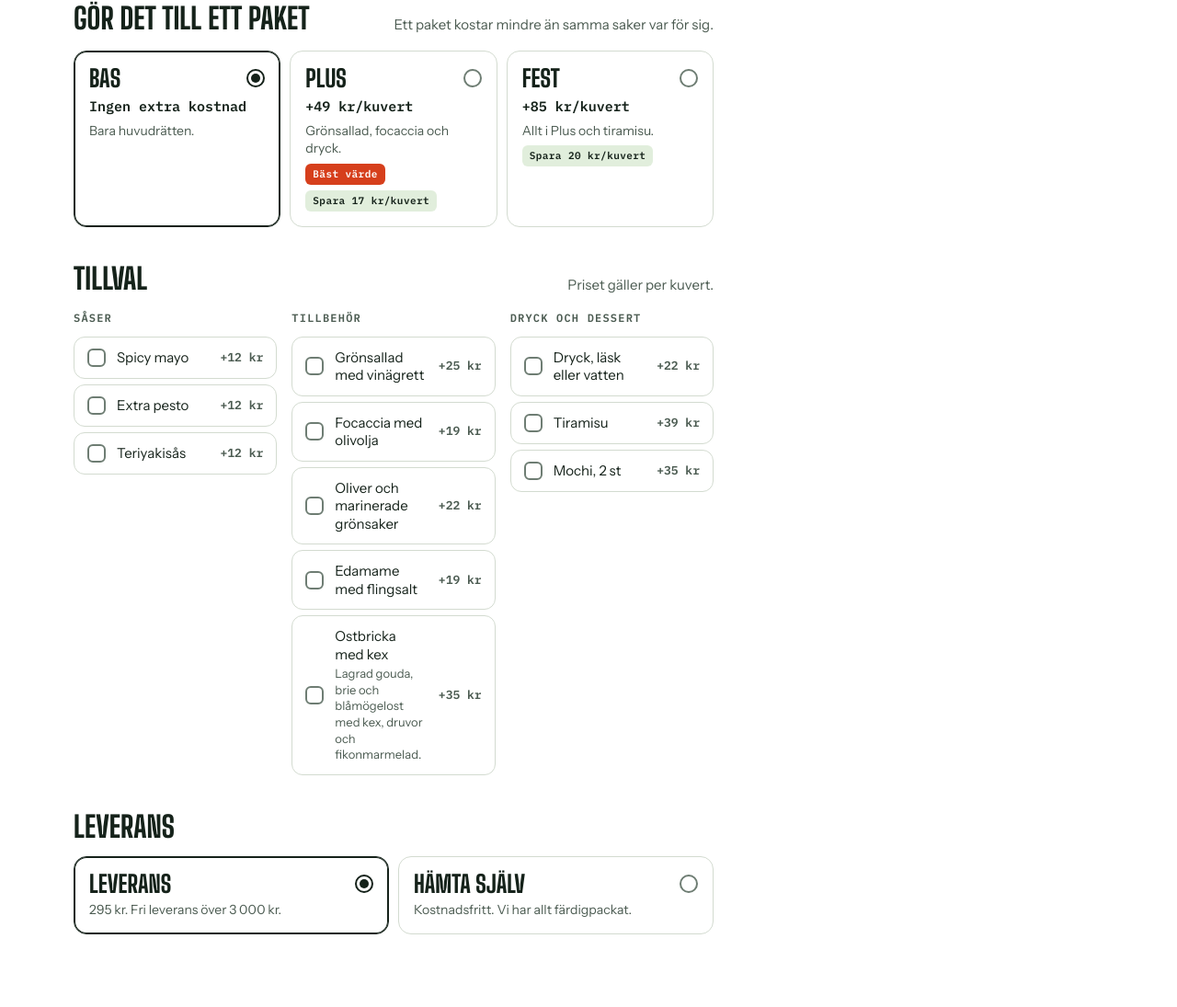
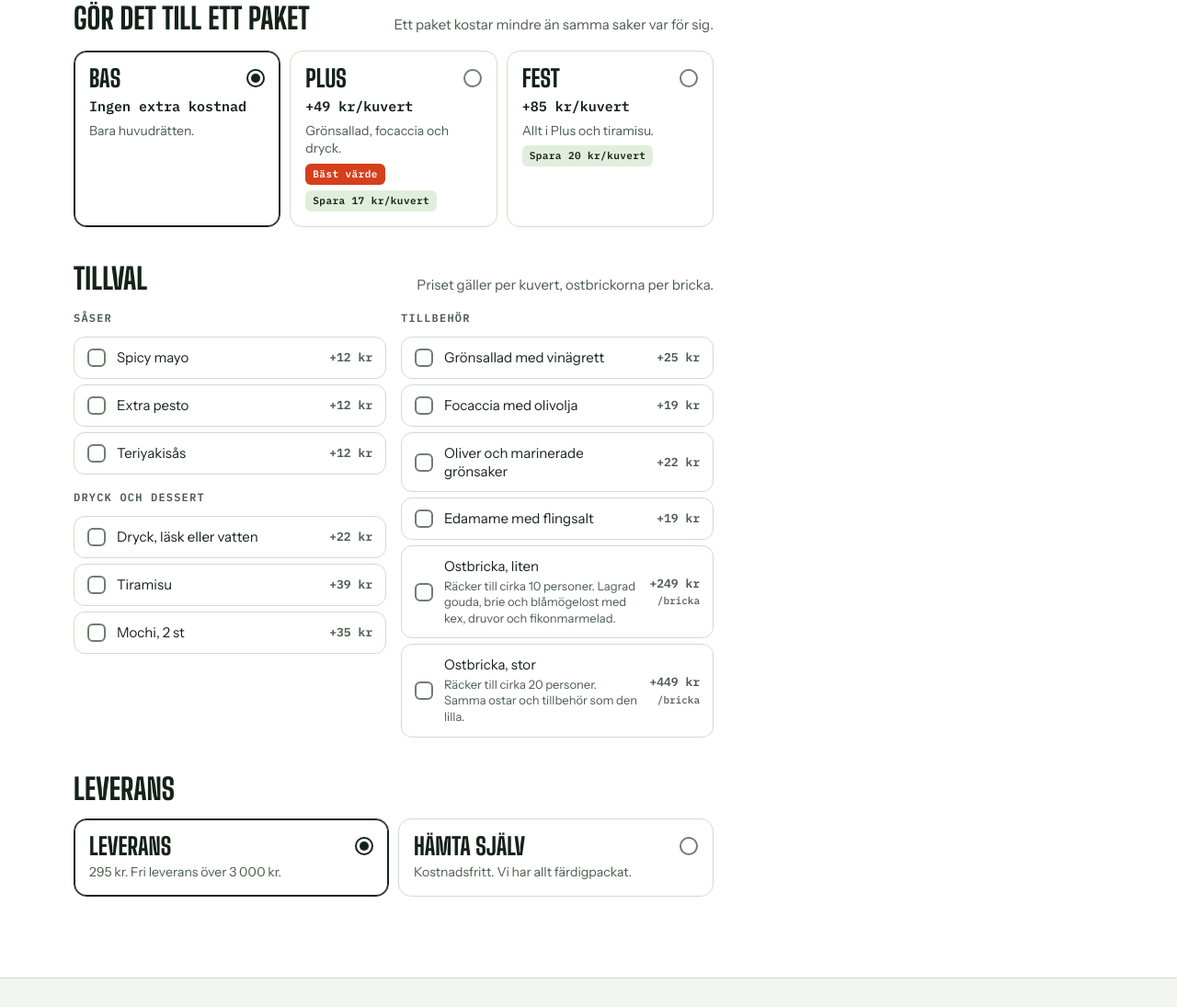
Before and after one commit to cagdasbindak-hub/catering-app, a plain HTML site: page index.html in a window 1280 px wide. Shown: the part 2376-3471 px from the top of the page at 92% size. Drawn offline with Linux system fonts and the light colour scheme; a web font is replaced by a local one.

Commit message:
Update website 2026-09-26 11:50

```diff
--- a/index.html
+++ b/index.html
@@ -201,10 +201,16 @@ p{margin:0}
 .opt:has(input:checked) .radio::after{content:"";width:10px;height:10px;border-radius:50%;background:var(--ink)}
 
 /* Add-ons */
-.addon-groups{display:grid;gap:16px;grid-template-columns:repeat(auto-fit,minmax(min(100%,220px),1fr))}
-.agroup{display:grid;gap:6px;align-content:start}
+.addon-groups{display:grid;gap:16px;grid-template-columns:repeat(auto-fit,minmax(min(100%,260px),1fr))}
+/* Two columns: the long Sides list takes the right column, Sauces and Drinks stack on the left. */
+.addons-block{container-type:inline-size}
+@container (min-width:536px) and (max-width:811.98px){
+  .addon-groups{grid-template-columns:repeat(2,minmax(0,1fr));grid-template-rows:auto 1fr}
+  .addon-groups .agroup:nth-child(2){grid-column:2;grid-row:1 / span 2}
+}
+.agroup{display:grid;gap:6px;align-content:start;min-width:0}
 .agroup h5{margin:0 0 4px;font-family:var(--f-mono);font-size:12px;font-weight:600;letter-spacing:.1em;text-transform:uppercase;color:var(--ink-2)}
-.addon{display:flex;align-items:center;gap:12px;padding:12px 14px;border:1px solid var(--line);border-radius:12px;background:var(--surface);cursor:pointer}
+.addon{display:flex;align-items:center;gap:12px;min-width:0;padding:12px 14px;border:1px solid var(--line);border-radius:12px;background:var(--surface);cursor:pointer}
 .addon:hover{border-color:var(--ink-3)}
 .addon input{position:absolute;opacity:0;pointer-events:none}
 .check{width:20px;height:20px;border-radius:6px;border:2px solid var(--ink-3);flex:none;display:grid;place-items:center}
@@ -218,7 +224,8 @@ p{margin:0}
 .addon.inc .check svg{opacity:1;color:var(--surface)}
 .addon-name{flex:1;min-width:0;font-size:15px;line-height:1.3}
 .addon-desc{display:block;margin-top:3px;font-size:13px;line-height:1.35;color:var(--ink-2)}
-.addon-price{font-family:var(--f-mono);font-size:13px;font-weight:600;white-space:nowrap;color:var(--ink-2)}
+.addon-price{font-family:var(--f-mono);font-size:13px;font-weight:600;white-space:nowrap;color:var(--ink-2);text-align:right}
+.addon-price .per{display:block;font-size:11px;font-weight:500}
 .addon.inc .addon-price{color:var(--basil)}
 
 /* Ticket */
@@ -473,8 +480,8 @@ body.has-bar .strip-bottom{bottom:calc(env(safe-area-inset-bottom,0px) + 84px)}
             <div class="opts three" id="packages" role="radiogroup"></div>
           </div>
 
-          <div class="block">
-            <div class="block-head"><h3 data-i18n="addons_h">Tillval</h3><p data-i18n="addons_p">Priset gäller per kuvert.</p></div>
+          <div class="block addons-block">
+            <div class="block-head"><h3 data-i18n="addons_h">Tillval</h3><p data-i18n="addons_p">Priset gäller per kuvert, ostbrickorna per bricka.</p></div>
             <div class="addon-groups" id="addons"></div>
           </div>
 
@@ -641,7 +648,9 @@ var ADDONS = [
   {id:'focaccia',g:'side',price:19,sv:'Focaccia med olivolja',en:'Focaccia with olive oil'},
   {id:'oliver',g:'side',price:22,sv:'Oliver och marinerade grönsaker',en:'Olives and marinated vegetables'},
   {id:'edamame',g:'side',price:19,sv:'Edamame med flingsalt',en:'Edamame with sea salt'},
-  {id:'ostkex',g:'side',price:35,sv:'Ostbricka med kex',en:'Cheese board with crackers',d:{sv:'Lagrad gouda, brie och blåmögelost med kex, druvor och fikonmarmelad.',en:'Aged gouda, brie and blue cheese with crackers, grapes and fig jam.'}},
+  // tray: a fixed price per board for the whole group, not per serving (Tijani's tip, Cagdas OK 2026-09-26)
+  {id:'ostliten',g:'side',price:249,tray:true,sv:'Ostbricka, liten',en:'Cheese board, small',d:{sv:'Räcker till cirka 10 personer. Lagrad gouda, brie och blåmögelost med kex, druvor och fikonmarmelad.',en:'Serves about 10. Aged gouda, brie and blue cheese with crackers, grapes and fig jam.'}},
+  {id:'oststor',g:'side',price:449,tray:true,sv:'Ostbricka, stor',en:'Cheese board, large',d:{sv:'Räcker till cirka 20 personer. Samma ostar och tillbehör som den lilla.',en:'Serves about 20. Same cheeses and sides as the small one.'}},
   {id:'dryck',g:'sweet',price:22,sv:'Dryck, läsk eller vatten',en:'Drink, soda or water'},
   {id:'tiramisu',g:'sweet',price:39,sv:'Tiramisu',en:'Tiramisu'},
   {id:'mochi',g:'sweet',price:35,sv:'Mochi, 2 st',en:'Mochi, 2 pcs'}
@@ -654,6 +663,7 @@ var PACKAGES = [
 ];
 var MIN = 10, FEE = 295, FREE_FROM = 3000, MAX_QTY = 500;
 var UPDATES = [
+  {d:'2026-09-26',sv:'Ostbrickan har nu fast pris för hela sällskapet: liten (cirka 10 personer) 249 kr eller stor (cirka 20 personer) 449 kr.',en:'The cheese board now has a fixed price for the whole group: small (about 10 people) SEK 249 or large (about 20 people) SEK 449.'},
   {d:'2026-09-26',sv:'Länken "Installera appen" syns nu alltid bredvid Feedback, även i appen, så att du kan visa andra hur man installerar.',en:'The "Install the app" link is now always next to Feedback, even in the app, so you can show others how to install it.'},
   {d:'2026-09-26',sv:'Ostbrickan visar nu vilka ostar och tillbehör som ingår (tack Tijani för tipset).',en:'The cheese board now shows which cheeses and sides are included (thanks Tijani for the tip).'},
   {d:'2026-09-26',sv:'Notiser: tryck "Få notis när vi svarar" efter ditt förslag, så hör vi av oss direkt när svaret finns.',en:'Notifications: tap "Get notified when we reply" after your suggestion and we will let you know as soon as there is an answer.'},
@@ -685,7 +695,7 @@ var T = {
     less:'Ta bort ett kuvert av {d}',more:'Lägg till ett kuvert av {d}',qty:'Antal kuvert av {d}',
     pkg_h:'Gör det till ett paket',pkg_p:'Ett paket kostar mindre än samma saker var för sig.',
     save:'Spara {x}/kuvert',best:'Bäst värde',plus_price:'+{x}/kuvert',no_extra:'Ingen extra kostnad',
-    addons_h:'Tillval',addons_p:'Priset gäller per kuvert.',included:'Ingår',
+    addons_h:'Tillval',addons_p:'Priset gäller per kuvert, ostbrickorna per bricka.',included:'Ingår',per_tray:'/bricka',tray_one:'1 bricka',
     deliv_h:'Leverans',dv_deliver:'Leverans',dv_deliver_d:'{fee}. Fri leverans över {free}.',dv_pickup:'Hämta själv',dv_pickup_d:'Kostnadsfritt. Vi har allt färdigpackat.',
     t_h:'Din beställning',t_empty:'Välj en rätt för att börja. Priset räknas ut här medan du väljer.',
     t_pkg:'{name}-paket',t_delivery:'Leverans',t_pickup:'Hämtning',free:'Fri',t_total:'Totalt',t_per:'≈ {x} per kuvert',t_vat:'Inkl. moms',
@@ -831,7 +841,7 @@ var T = {
     less:'Remove one serving of {d}',more:'Add one serving of {d}',qty:'Servings of {d}',
     pkg_h:'Make it a combo',pkg_p:'A combo costs less than the same items one by one.',
     save:'Save {x}/serving',best:'Best value',plus_price:'+{x}/serving',no_extra:'No extra cost',
-    addons_h:'Extras',addons_p:'Prices are per serving.',included:'Included',
+    addons_h:'Extras',addons_p:'Prices are per serving; cheese boards are per board.',included:'Included',per_tray:'/board',tray_one:'1 board',
     deliv_h:'Delivery',dv_deliver:'Delivery',dv_deliver_d:'{fee}. Free delivery over {free}.',dv_pickup:'Pick up',dv_pickup_d:'Free. Everything is packed and ready.',
     t_h:'Your order',t_empty:'Pick a dish to start. The price adds up here as you choose.',
     t_pkg:'{name} combo',t_delivery:'Delivery',t_pickup:'Pickup',free:'Free',t_total:'Total',t_per:'≈ {x} per serving',t_vat:'VAT incl.',
@@ -1002,7 +1012,7 @@ function calc(){
   var portions=0, dishes=0, lines=[];
   DISHES.forEach(function(d){ var q=S.qty[d.id]||0; if(q>0){ portions+=q; dishes+=q*d.price; lines.push({d:d,q:q,sum:q*d.price}); } });
   var p=pkgById(S.pkg), pkgSum=portions*p.price;
-  var extras=[]; ADDONS.forEach(function(a){ if(S.addons[a.id] && !included(a.id)) extras.push({a:a,sum:portions*a.price}); });
+  var extras=[]; ADDONS.forEach(function(a){ if(S.addons[a.id] && !included(a.id)) extras.push({a:a,sum:a.tray?a.price:portions*a.price}); });
   var extrasSum=extras.reduce(function(s,e){return s+e.sum},0);
   var sub=dishes+pkgSum+extrasSum;
   var fee = S.delivery==='deliver' ? (sub>=FREE_FROM ? 0 : FEE) : 0;
@@ -1085,7 +1095,7 @@ function renderAddons(){
       var inc=included(a.id), on=inc||!!S.addons[a.id];
       return '<label class="addon'+(inc?' inc':'')+'"><input type="checkbox" id="ad-'+a.id+'" data-addon="'+a.id+'"'+(on?' checked':'')+(inc?' disabled':'')+'>'+
         '<span class="check" aria-hidden="true">'+CHECK+'</span><span class="addon-name">'+esc(L(a))+(a.d?'<span class="addon-desc">'+esc(L(a.d))+'</span>':'')+'</span>'+
-        '<span class="addon-price">'+esc(inc?t('included'):'+'+kr(a.price))+'</span></label>';
+        '<span class="addon-price">'+esc(inc?t('included'):'+'+kr(a.price))+(a.tray&&!inc?'<span class="per">'+esc(t('per_tray'))+'</span>':'')+'</span></label>';
     }).join('')+'</div>';
   }).join('');
 }
@@ -1099,7 +1109,7 @@ function renderTicket(){
   } else {
     var rows = c.lines.map(function(l){ return '<li><span>'+l.q+' × '+esc(L(l.d)[0])+'</span><span>'+esc(kr(l.sum))+'</span></li>'; });
     if(c.pkg.price) rows.push('<li><span>'+esc(t('t_pkg',{name:L(c.pkg)[0]}))+'<span class="sub">'+c.portions+' × '+esc(kr(c.pkg.price))+'</span></span><span>'+esc(kr(c.pkgSum))+'</span></li>');
-    c.extras.forEach(function(e){ rows.push('<li><span>'+esc(L(e.a))+'<span class="sub">'+c.portions+' × '+esc(kr(e.a.price))+'</span></span><span>'+esc(kr(e.sum))+'</span></li>'); });
+    c.extras.forEach(function(e){ rows.push('<li><span>'+esc(L(e.a))+'<span class="sub">'+esc(e.a.tray?t('tray_one'):c.portions+' × '+kr(e.a.price))+'</span></span><span>'+esc(kr(e.sum))+'</span></li>'); });
     rows.push('<li><span>'+esc(S.delivery==='deliver'?t('t_delivery'):t('t_pickup'))+'</span><span'+(c.fee?'':' class="free"')+'>'+esc(c.fee?kr(c.fee):t('free'))+'</span></li>');
     var nudge='';
     if(c.portions<MIN) nudge='<div class="nudge"><span>'+t('nudge_min',{n:MIN-c.portions})+'</span></div>';
@@ -1154,7 +1164,7 @@ function summaryText(){
   var c=calc(), lines=[t('sum_title'),''];
   c.lines.forEach(function(l){ lines.push(l.q+' × '+L(l.d)[0]+'  '+kr(l.sum)); });
   if(c.pkg.price) lines.push(t('t_pkg',{name:L(c.pkg)[0]})+' ('+c.portions+' × '+kr(c.pkg.price)+')  '+kr(c.pkgSum));
-  c.extras.forEach(function(e){ lines.push(L(e.a)+' ('+c.portions+' × '+kr(e.a.price)+')  '+kr(e.sum)); });
+  c.extras.forEach(function(e){ lines.push(L(e.a)+' ('+(e.a.tray?t('tray_one'):c.portions+' × '+kr(e.a.price))+')  '+kr(e.sum)); });
   lines.push((S.delivery==='deliver'?t('t_delivery'):t('t_pickup'))+'  '+(c.fee?kr(c.fee):t('free')));
   lines.push(t('t_total')+': '+kr(c.total)+' ('+t('t_vat')+')','');
   var f=formDraft;
@@ -1697,7 +1707,7 @@ route();
    Installing and the install strip live in the page itself (they need its texts). */
 (function () {
   'use strict';
-  var BUILD = '0dd84d517';
+  var BUILD = '0dd8cff1c';
   var CHECK_EVERY_MS = 5 * 60 * 1000;
   var opened = Date.now();
   function $(id) { return document.getElementById(id); }
--- a/version.json
+++ b/version.json
@@ -1 +1 @@
-{"build": "0dd84d517"}
+{"build": "0dd8cff1c"}
```
